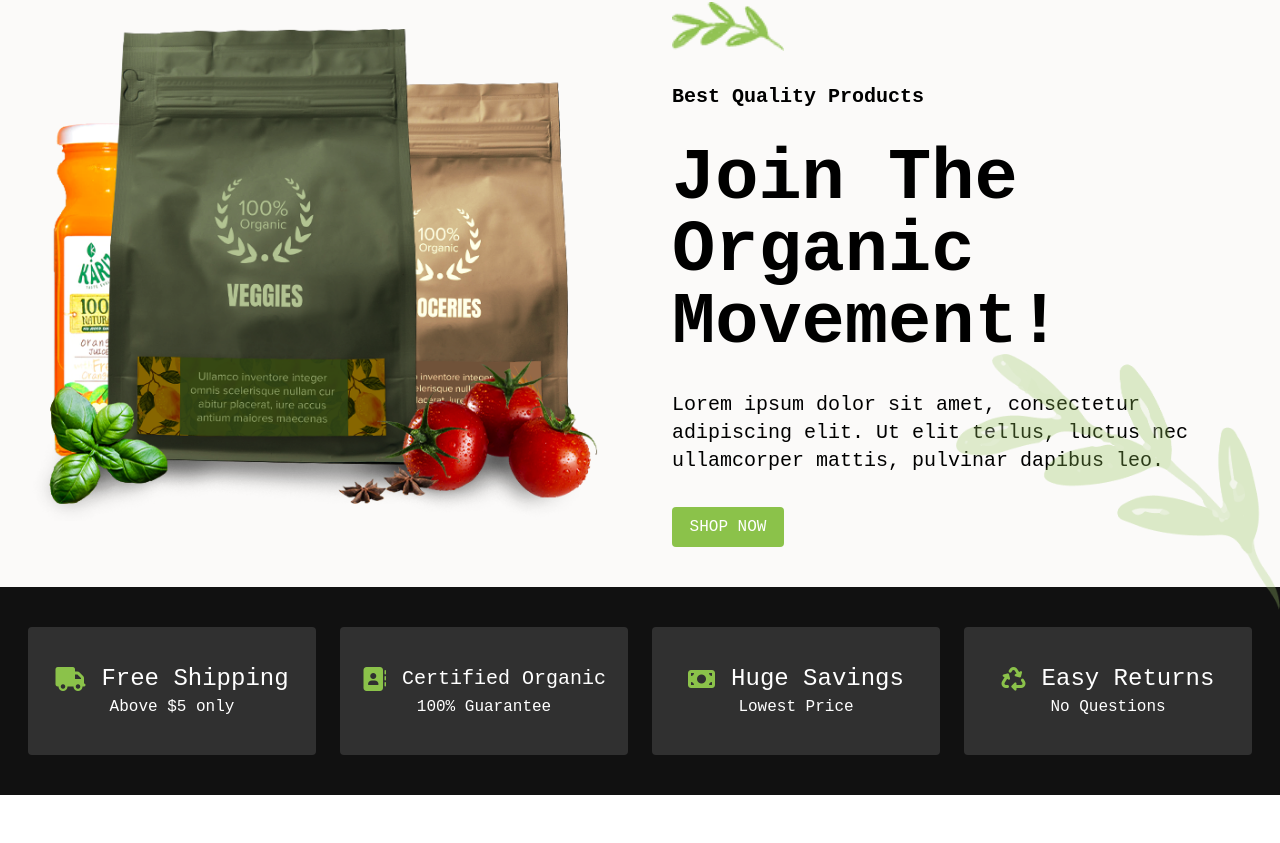
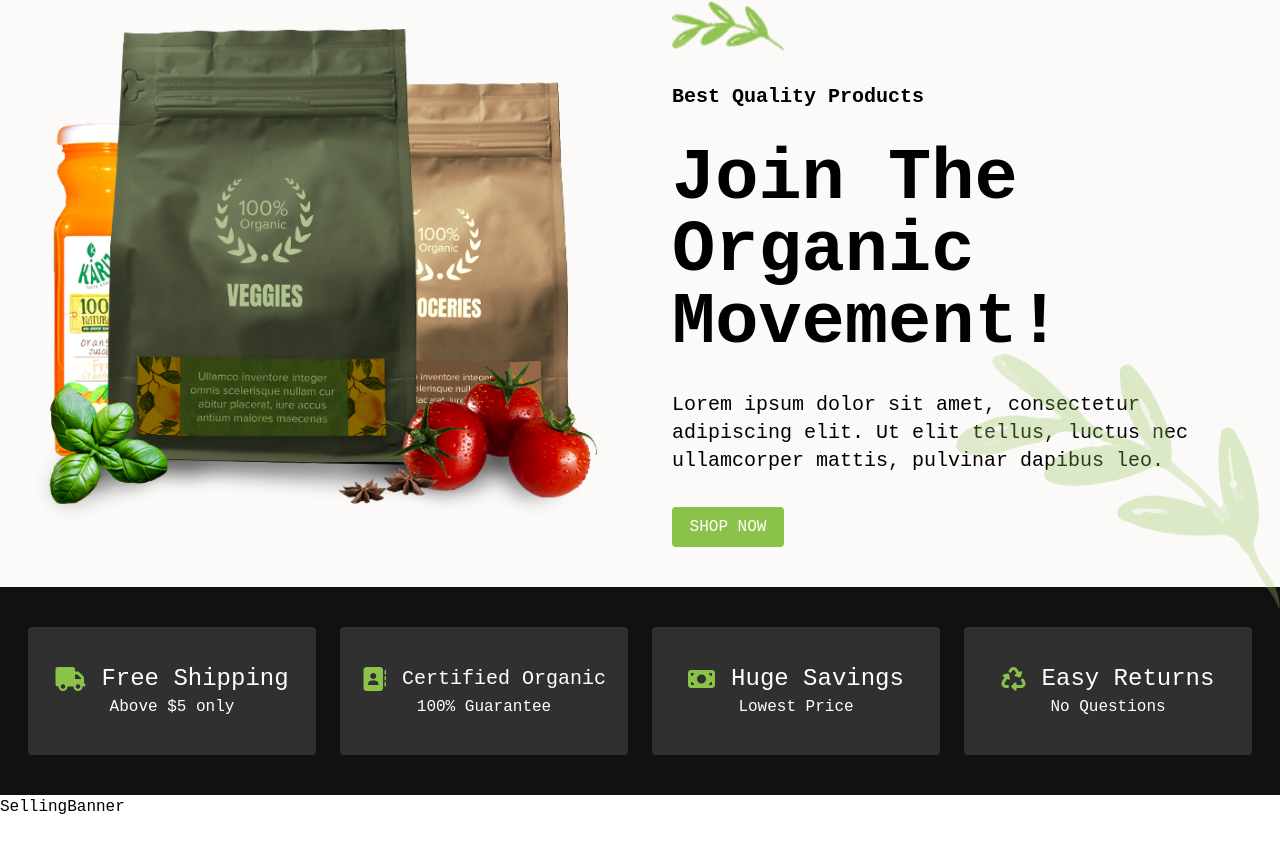
Before and after one commit to RaunakScarlet/Organic-Store, a React (Vite) app: page / in a window 1280 px wide. Shown: the part 190-1033 px from the top of the page. After the commit the page ends 1009 px from the top, so only its background shows below. Built offline with nearby package versions, Linux system fonts and the light colour scheme.

Commit message:
created sellingSection and fixed shippingSection

```diff
--- a/src/components/Body.jsx
+++ b/src/components/Body.jsx
@@ -1,10 +1,12 @@
 
 import MainContent from './MainContent';
+import SellingBanner from './SellingBanner';
 import ShippingSection from './ShippingSection';
 const Body = () => {
     return <div>
         <MainContent />
-       <ShippingSection/>
+        <ShippingSection />
+        <SellingBanner/>
   </div>;
 }
 
--- /dev/null
+++ b/src/components/SellingBanner.jsx
@@ -0,0 +1,6 @@
+
+const SellingBanner = () => {
+  return <div>SellingBanner</div>;
+}
+
+export default SellingBanner
--- a/src/components/ShippingSection.jsx
+++ b/src/components/ShippingSection.jsx
@@ -1,7 +1,7 @@
 
 const ShippingSection = () => {
     return (
-        <div className="bg-[#111111] w-full h-52 mb-12 flex gap-6 p-4 justify-center items-center">
+        <div className="bg-[#111111] w-full h-52  flex gap-6 p-4 justify-center items-center">
             <div className="bg-[#303030] w-72 rounded h-32 flex  flex-col justify-center items-center">
                 <div className="up flex items-center gap-4">
                     <i className="fa-solid fa-truck text-2xl text-[#8BC24A] "></i>
```
